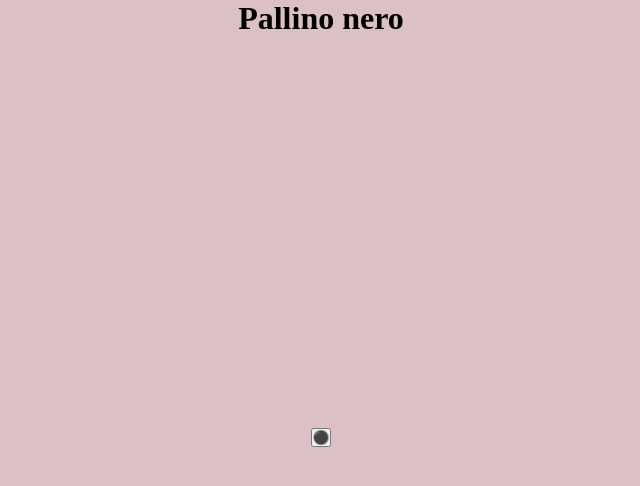
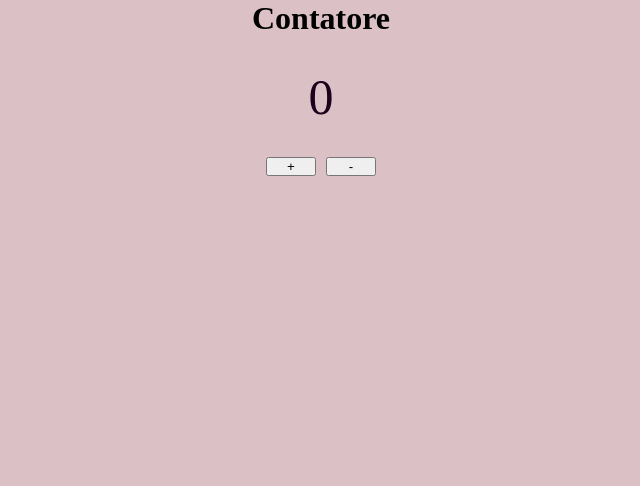
Before and after one commit to MiriamPecora/html-first_exercise-, a plain HTML site: page index.html in a window 1280 px wide. Shown: the whole page, without its empty margins (319-959 px from the left). Drawn offline with Linux system fonts and the light colour scheme.

Commit message:
Conclusa prima parte dell'esercizio sul calcolatore

```diff
--- a/buttonpallino.js
+++ b/buttonpallino.js
@@ -8,6 +8,26 @@
 //   Pallino.addEventListener("click", handleClick);
 // });
 
-document.getElementById("Pallino").addEventListener("click", function () {
-  console.log("Sono un pallino nero!");
+// document.getElementById("Pallino").addEventListener("click", function () {
+//   console.log("Sono un pallino nero!");
+// });
+
+contatoreElement = document.getElementById("contatore");
+incrementaButton = document.getElementById("incrementa");
+decrementaButton = document.getElementById("decrementa");
+
+incrementaButton.addEventListener("click", function () {
+  // Incrementare il valore del contatore
+  contatoreElement.textContent = +contatoreElement.textContent + 1;
 });
+
+decrementaButton.addEventListener("click", function () {
+  // Verifico che il valore sia maggiore di 0 prima di decrementare
+  if (+contatoreElement.textContent > 0) {
+    // Decrementare il valore del contatore
+    contatoreElement.textContent = +contatoreElement.textContent - 1;
+  } else {
+    // Se il valore è già 0, mostra un alert
+    alert("Il valore non può essere inferiore a 0!");
+  }
+});
--- a/index.html
+++ b/index.html
@@ -8,10 +8,17 @@
   </head>
   <body>
     <header>
-      <h1>Pallino nero</h1>
+      <h1>Contatore</h1>
     </header>
     <main>
-      <button id="Pallino">⚫</button>
+      <!-- <button id="Pallino">⚫</button> -->
+      <div id="contenitore_contatore">
+        <span id="contatore">0</span>
+      </div>
+      <div class="buttons">
+        <button id="incrementa">+</button>
+        <button id="decrementa">-</button>
+      </div>
       <script src="buttonpallino.js"></script>
     </main>
   </body>
--- a/style.css
+++ b/style.css
@@ -15,10 +15,42 @@ header {
   justify-content: center;
 }
 
-main {
+#contenitore_contatore {
+  display: flex;
+  justify-content: center;
+  align-items: center;
+}
+
+#contatore {
+  display: flex;
+  justify-content: center;
+  align-items: center;
+  width: 80px;
+  height: 80px;
+  font-size: 50px;
+  margin: 20px;
+  color: rgb(27, 1, 27);
+}
+
+.buttons {
+  display: flex;
+  justify-content: center;
+  align-items: center;
+  gap: 10px;
+}
+
+#incrementa {
+  width: 50px;
+}
+
+#decrementa {
+  width: 50px;
+}
+
+/* main {
   width: 100%;
   height: 100%;
   display: flex;
   justify-content: center;
   align-items: center;
-}
+} */
```
